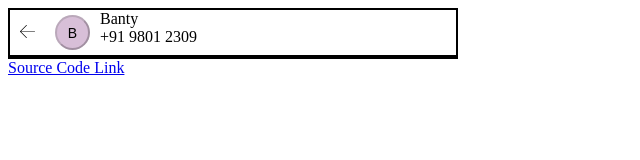
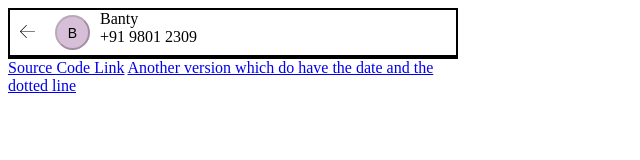
Before and after one commit to banty306/paymentSummary, a plain HTML site: page index.html in a window 1280 px wide. Shown: the whole page, without its empty margins (0-640 px from the left). Drawn offline with Linux system fonts and the light colour scheme; no server answers.

Commit message:
final dep

```diff
--- a/index.html
+++ b/index.html
@@ -25,4 +25,5 @@
 <script src="./app.js"></script>
 </body>
     <a href="https://drive.google.com/drive/folders/1vlCN-Ipq5N8KAbKTI1KL3rTGDHQ5z5i4?usp=sharing">Source Code Link</a>
+    <a href ="https://banty306.github.io/finalProject/"> Another version which do have the date and the dotted line </a>
 </html>
```
